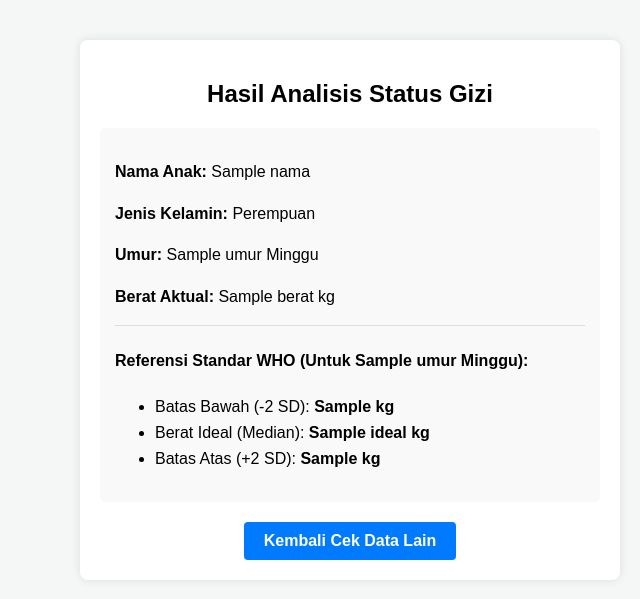
After one commit to gunawan-ly/posyandu, a Flask app: template templates/hasil.html in a window 1280 px wide. The commit adds this page. Shown: the top 599 px of the page, without its empty margins (290-930 px from the left). Run offline with Flask 3, Linux system fonts and the light colour scheme; the template is opened without the code that fills it: most values are stand-ins (such as "Sample title", 1, 10 or a date in 2020).

Commit message:
Update Webb App Berhasil

```diff
--- a/flask_app.py
+++ b/flask_app.py
@@ -1,14 +1,63 @@
-from flask import Flask, render_template
+from flask import Flask, render_template, request
+import pandas as pd
+import os
 
 app = Flask(__name__)
 
+# Fungsi untuk membaca database refrensi
+def get_data_refrensi():
+    # Mengarahkan ke folder database
+    # Sesuaikan nama file
+    file_path = os.path.join('database', 'wfa_boys_13_weeks_zscores.xlsx')
+    df = pd.read_excel(file_path, engine='openpyxl')
+    return df
+
+# Route untuk menampilkan halaman utama
 @app.route('/')
 def home():
     return render_template('index.html')
 
-@app.route('/about')
-def about():
-    return render_template('about.html')
+# Route untuk memproses hitungan
+@app.route('/hitung', methods=['POST'])
+def hitung():
+    # 1. Menangkap data dari form input (index.html)
+    nama = request.form.get('nama')
+    if not nama:
+        nama = "Tanpa Nama" # Nilai deefault jika kosong
+
+    jk = request.form.get('jk')
+    umur_minggu = int(request.form.get('umur'))
+    berat_badan = float(request.form.get('berat'))
+
+    # 2. Membaca data refrensi dari pandas
+    try:
+        df = get_data_refrensi()
+    except Exception as e:
+        return f"Terjasi kesalahan saat membaca database: {e}"
+
+    # 3. Memfilter data (mencari baris yang umurnya sesuai input)
+    data_anak = df[df['Week'] == umur_minggu]
+
+    # Cek data umur jika tidak ditemukan di tabel (misal > 13 minggu)
+    if data_anak.empty:
+        return "Error: Data refrensi untuk umur tersebut tidak tersedia"
+
+    # 4. Mengekstrak nilai batas dari bari yang di temukan
+    # Mengambl nilai dari kolom Z-score
+    batas_bawah = data_anak['min2'].values[0] # Garis -2 SD
+    batas_atas = data_anak['pls2'].values[0] # Garis +2 SD
+    berat_ideal = data_anak['normal'].values[0] # Garis median 0
+
+    # 5. LOGIKA PENENTUAN STATUS GIZI
+    if berat_badan < batas_bawah:
+        status_gizi = "Gizi Kurang"
+    elif berat_badan > batas_atas:
+        status_gizi = "Gizi Lebih"
+    else:
+        status_gizi = "Normal"
+
+    # 6. Mengirim data dan hasil ke halaman hasil.html
+    return render_template('hasil.html', nama=nama, jk=jk, umur=umur_minggu, berat=berat_badan, status=status_gizi, batas_bawah=batas_bawah, batas_atas=batas_atas, ideal=berat_ideal)
 
 if __name__ == "__main__":
     app.run(debug=True)
--- /dev/null
+++ b/templates/hasil.html
@@ -0,0 +1,106 @@
+<!doctype html>
+<html lang="id">
+  <head>
+    <meta charset="UTF-8" />
+    <title>Hasil Analisis Gizi</title>
+    <style>
+      body {
+        font-family: Arial, sans-serif;
+        margin: 40px;
+        background-color: #f4f7f6;
+      }
+      .container {
+        max-width: 500px;
+        margin: auto;
+        background: white;
+        padding: 20px;
+        border-radius: 8px;
+        box-shadow: 0 0 10px rgba(0, 0, 0, 0.1);
+        text-align: center;
+      }
+
+      /* Gaya dasar untuk kotak hasil */
+      .result-card {
+        padding: 20px;
+        border-radius: 8px;
+        margin-top: 20px;
+        color: white;
+        font-weight: bold;
+        font-size: 24px;
+        text-transform: uppercase;
+      }
+
+      /* Indikator Warna Berdasarkan Status Gizi */
+      .normal {
+        background-color: #28a745;
+      } /* Hijau */
+      .kurang {
+        background-color: #dc3545;
+      } /* Merah */
+      .lebih {
+        background-color: #ffc107;
+        color: #333;
+      } /* Kuning */
+
+      .detail {
+        text-align: left;
+        margin-top: 20px;
+        font-size: 16px;
+        line-height: 1.6;
+        background-color: #f9f9f9;
+        padding: 15px;
+        border-radius: 5px;
+      }
+      .btn-back {
+        display: inline-block;
+        margin-top: 20px;
+        padding: 10px 20px;
+        background-color: #007bff;
+        color: white;
+        text-decoration: none;
+        border-radius: 4px;
+        font-weight: bold;
+      }
+      .btn-back:hover {
+        background-color: #0056b3;
+      }
+      hr {
+        border: 0;
+        border-top: 1px solid #ddd;
+        margin: 15px 0;
+      }
+    </style>
+  </head>
+  <body>
+    <div class="container">
+      <h2>Hasil Analisis Status Gizi</h2>
+
+      {% if status == 'Normal' %}
+      <div class="result-card normal">Status: NORMAL</div>
+      {% elif status == 'Gizi Kurang' %}
+      <div class="result-card kurang">Status: GIZI KURANG</div>
+      {% elif status == 'Gizi Lebih' %}
+      <div class="result-card lebih">Status: GIZI LEBIH</div>
+      {% endif %}
+
+      <div class="detail">
+        <p><strong>Nama Anak:</strong> {{ nama }}</p>
+        <p>
+          <strong>Jenis Kelamin:</strong> {{ 'Laki-laki' if jk == 'L' else
+          'Perempuan' }}
+        </p>
+        <p><strong>Umur:</strong> {{ umur }} Minggu</p>
+        <p><strong>Berat Aktual:</strong> {{ berat }} kg</p>
+        <hr />
+        <h4>Referensi Standar WHO (Untuk {{ umur }} Minggu):</h4>
+        <ul>
+          <li>Batas Bawah (-2 SD): <strong>{{ batas_bawah }} kg</strong></li>
+          <li>Berat Ideal (Median): <strong>{{ ideal }} kg</strong></li>
+          <li>Batas Atas (+2 SD): <strong>{{ batas_atas }} kg</strong></li>
+        </ul>
+      </div>
+
+      <a href="/" class="btn-back">Kembali Cek Data Lain</a>
+    </div>
+  </body>
+</html>
```
Also changed, not shown: templates/about.html (deleted, +0 -14 lines), templates/index.html (+5 -5 lines).
